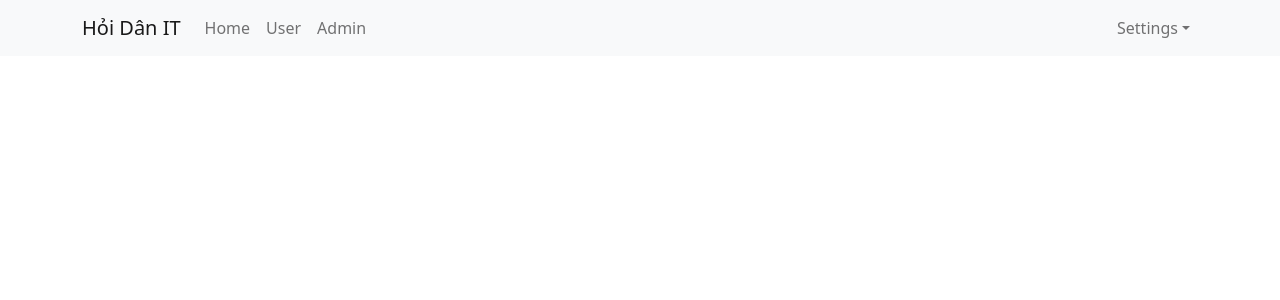
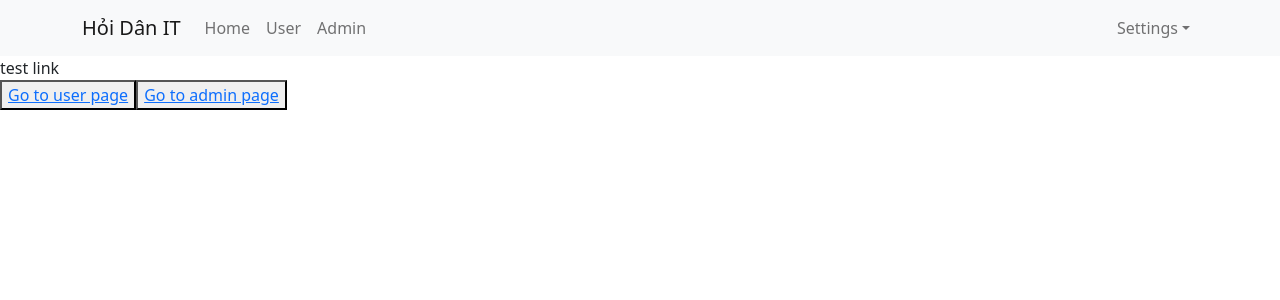
Before and after one commit to DHoangAnh/test-demo-react, a React (Create React App) app: page / in a window 1280 px wide. Shown: the top 300 px of the page. Built offline with nearby package versions, Linux system fonts and the light colour scheme.

Commit message:
video 48

```diff
--- a/src/App.js
+++ b/src/App.js
@@ -1,11 +1,23 @@
 import './App.scss';
 import Header from './components/Header/Header';
+import { Link } from 'react-router-dom';
 
 const App = () => {
 
   return (
     <div className="app-container">
       <Header />
+      <div>
+        test link
+        <div>
+          <button>
+            <Link to="/users">Go to user page</Link>
+          </button>
+          <button>
+            <Link to="/admins">Go to admin page</Link>
+          </button>
+        </div>
+      </div>
     </div>
   );
 }
--- /dev/null
+++ b/src/components/Admin/Admin.js
@@ -0,0 +1,7 @@
+const Admin = (props) => {
+    return (
+        <div>Admin components</div>
+    )
+}
+
+export default Admin;
--- a/src/components/Header/Header.js
+++ b/src/components/Header/Header.js
@@ -2,6 +2,7 @@
 import Nav from "react-bootstrap/Nav";
 import Navbar from "react-bootstrap/Navbar";
 import NavDropdown from "react-bootstrap/NavDropdown";
+import { Link } from 'react-router-dom';
 
 const Header = () => {
   return (
@@ -11,9 +12,9 @@
         <Navbar.Toggle aria-controls="basic-navbar-nav" />
         <Navbar.Collapse id="basic-navbar-nav">
           <Nav className="me-auto">
-            <Nav.Link href="#home">Home</Nav.Link>
-            <Nav.Link href="#user">User</Nav.Link>
-            <Nav.Link href="#admin">Admin</Nav.Link>
+            <Link className="nav-link" to="/">Home</Link>
+            <Link className="nav-link" to="/users">User</Link>
+            <Link className="nav-link" to="/admins">Admin</Link>
           </Nav>
           <Nav>
             <NavDropdown title="Settings" id="basic-nav-dropdown">
--- /dev/null
+++ b/src/components/User/User.js
@@ -0,0 +1,7 @@
+const User = (props) => {
+    return (
+        <div>User components</div>
+    )
+}
+
+export default User;
--- a/src/index.js
+++ b/src/index.js
@@ -5,12 +5,21 @@
 import { Provider } from 'react-redux';
 import store from './redux/store';
 import 'bootstrap/dist/css/bootstrap.min.css';
+import { BrowserRouter, Route, Routes } from 'react-router-dom';
+import User from './components/User/User';
+import Admin from './components/Admin/Admin';
 
 const root = ReactDOM.createRoot(document.getElementById('root'));
 root.render(
   <Provider store={store}>
     {/* <React.StrictMode> */}
-      <App />
+    <BrowserRouter>
+      <Routes>
+        <Route path='/' element={<App />} />
+        <Route path='/users' element={<User />} />
+        <Route path='/admins' element={<Admin />} />
+      </Routes>
+    </BrowserRouter>
     {/* </React.StrictMode> */}
   </Provider>
 );
```
